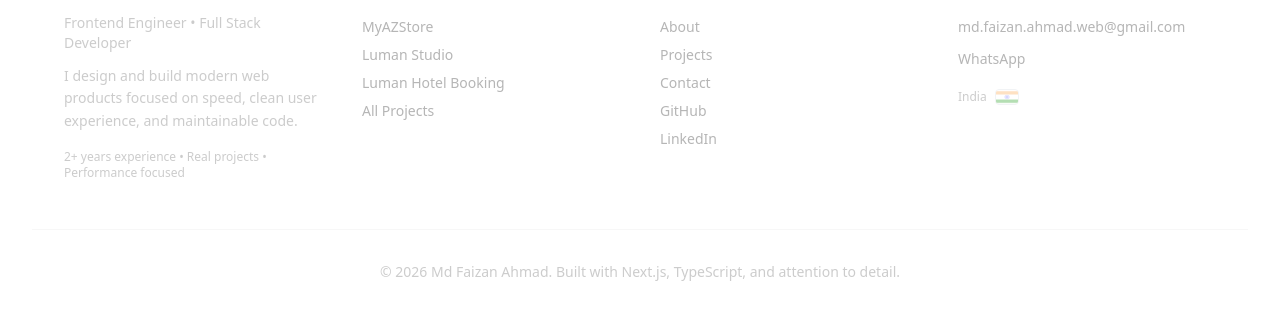
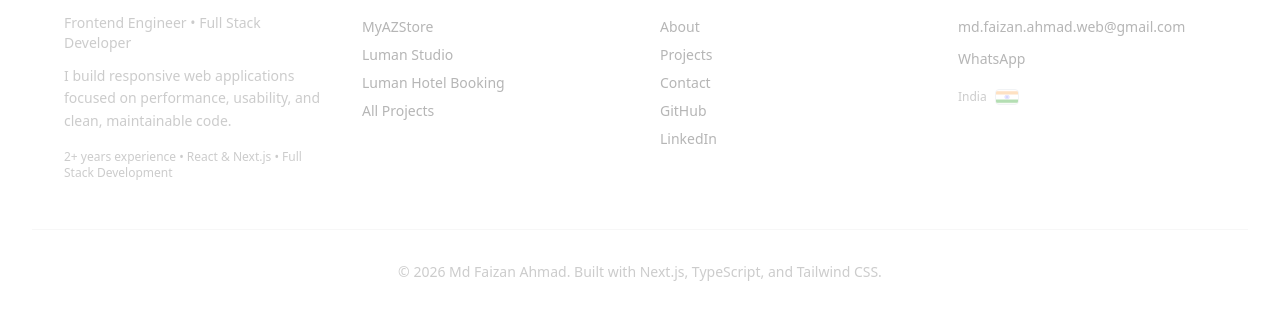
Before and after one commit to md-faizanahmad/Md_Faizan_Ahmad_Portfolio, a Next.js app: page / in a window 1280 px wide. Shown: the part 3412-3732 px from the top of the page. Built offline with nearby package versions, Linux system fonts and the light colour scheme.

Commit message:
feat:footer

```diff
--- a/src/app/layout.tsx
+++ b/src/app/layout.tsx
@@ -71,15 +71,12 @@ const geistMono = Geist_Mono({
 
 export const metadata: Metadata = {
   metadataBase: new URL("https://mdfaizanahmad.in"),
-
   title: {
     default: "Md Faizan Ahmad – Frontend & Full Stack Web Developer",
     template: "%s | Md Faizan Ahmad",
   },
-
   description:
     "Frontend & Full Stack Web Developer building fast, SEO-friendly web applications using React, Next.js, and modern JavaScript.",
-
   openGraph: {
     siteName: "Md Faizan Ahmad Portfolio",
     locale: "en_IN",
--- a/src/components/footer/footer.config.ts
+++ b/src/components/footer/footer.config.ts
@@ -5,8 +5,8 @@ export const footerConfig = {
     name: "Md Faizan Ahmad",
     title: "Frontend Engineer • Full Stack Developer",
     description:
-      "I design and build modern web products focused on speed, clean user experience, and maintainable code.",
-    stats: "2+ years experience • Real projects • Performance focused",
+      "I build responsive web applications focused on performance, usability, and clean, maintainable code.",
+    stats: "2+ years experience • React & Next.js • Full Stack Development",
   },
 
   featuredWork: [
@@ -51,5 +51,5 @@ export const footerConfig = {
     location: "India",
   },
 
-  bottomText: "Built with Next.js, TypeScript, and attention to detail.",
+  bottomText: "Built with Next.js, TypeScript, and Tailwind CSS.",
 };
```
